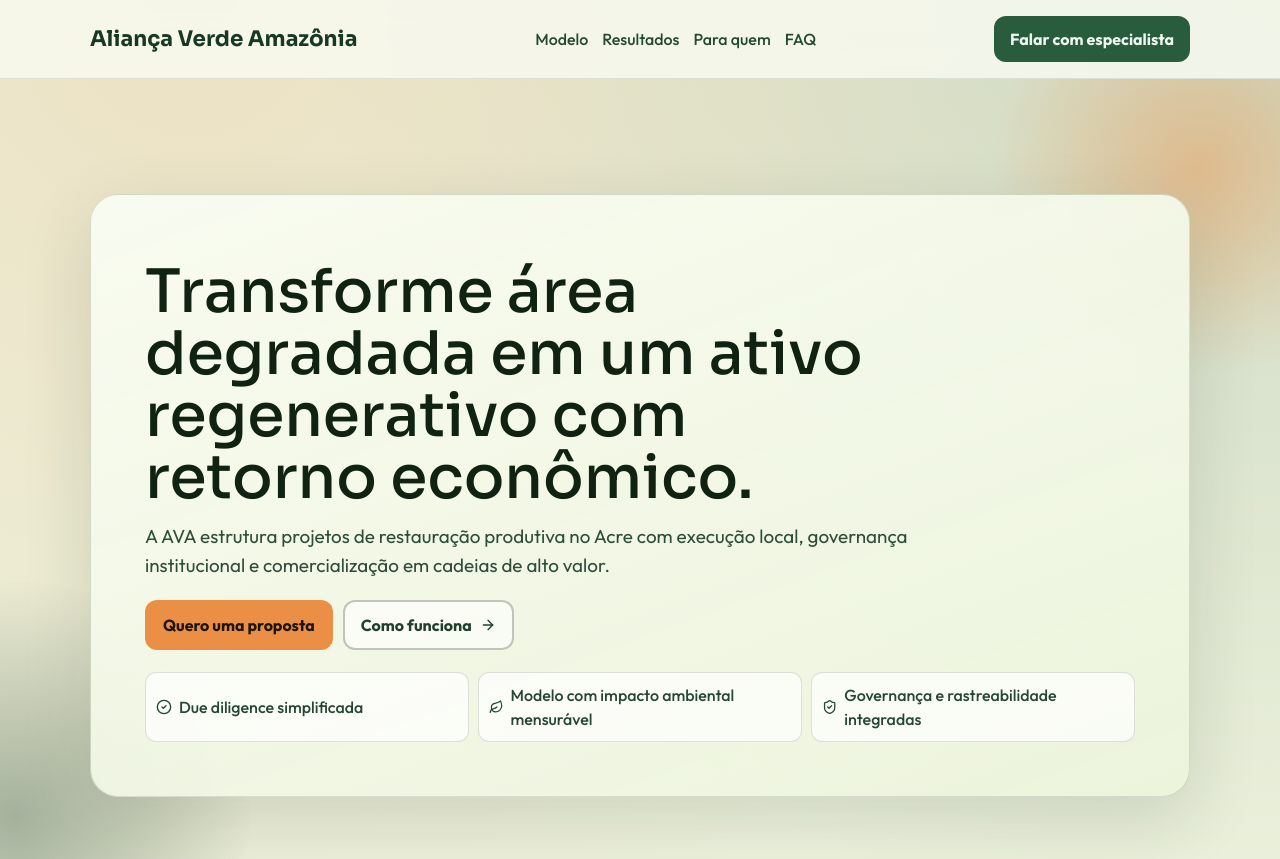
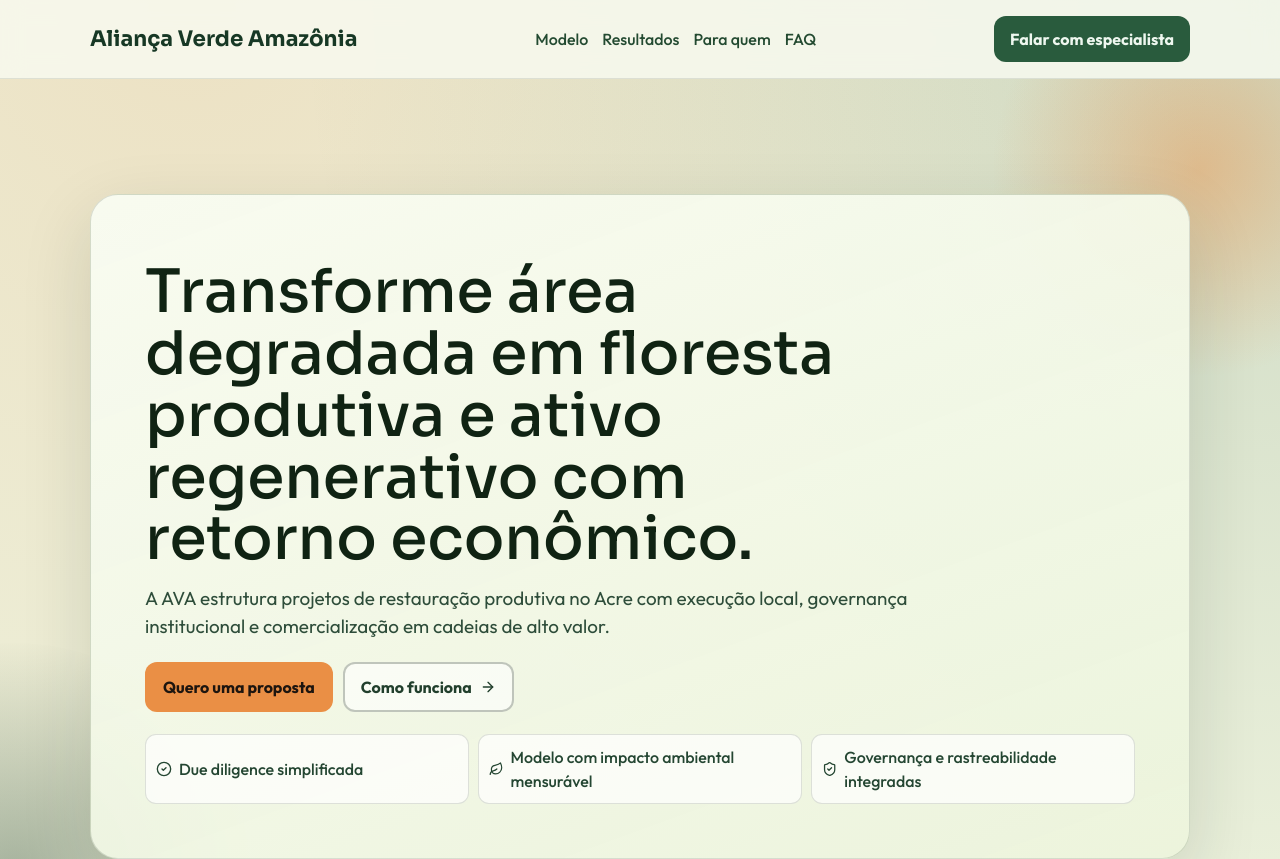
Before and after one commit to Sacredconnection/alinca-verde, a React (Vite) app: page / in a window 1280 px wide. Shown: the top 859 px of the page. Built offline with nearby package versions, Linux system fonts and the light colour scheme.

Commit message:
Atualizar hero para mencionar floresta produtiva

```diff
--- a/src/App.tsx
+++ b/src/App.tsx
@@ -90,7 +90,7 @@ export default function App() {
         <section className="hero" id="topo">
           <div className="frame hero-wrap">
             <p className="eyebrow"></p>
-            <h1>Transforme área degradada em um ativo regenerativo com retorno econômico.</h1>
+            <h1>Transforme área degradada em floresta produtiva e ativo regenerativo com retorno econômico.</h1>
             <p className="lead">
               A AVA estrutura projetos de restauração produtiva no Acre com execução local,
               governança institucional e comercialização em cadeias de alto valor.
```
